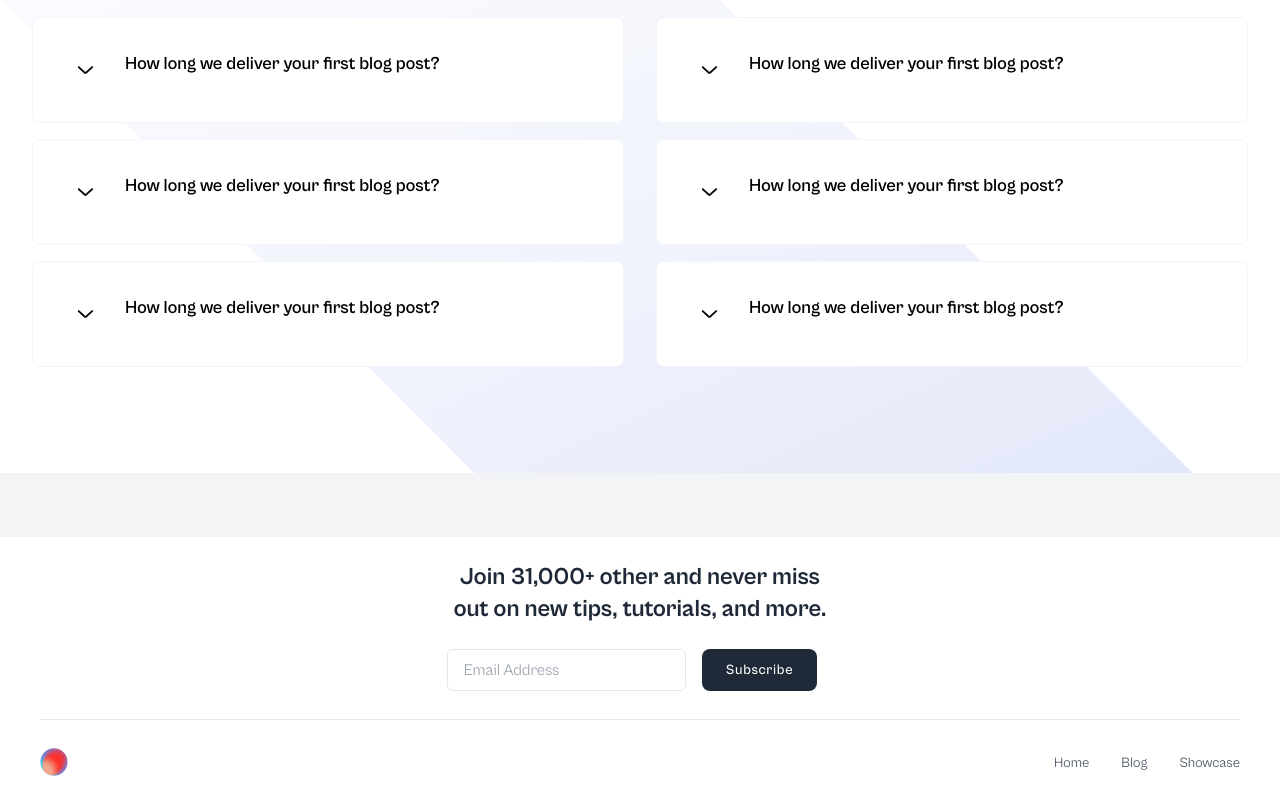
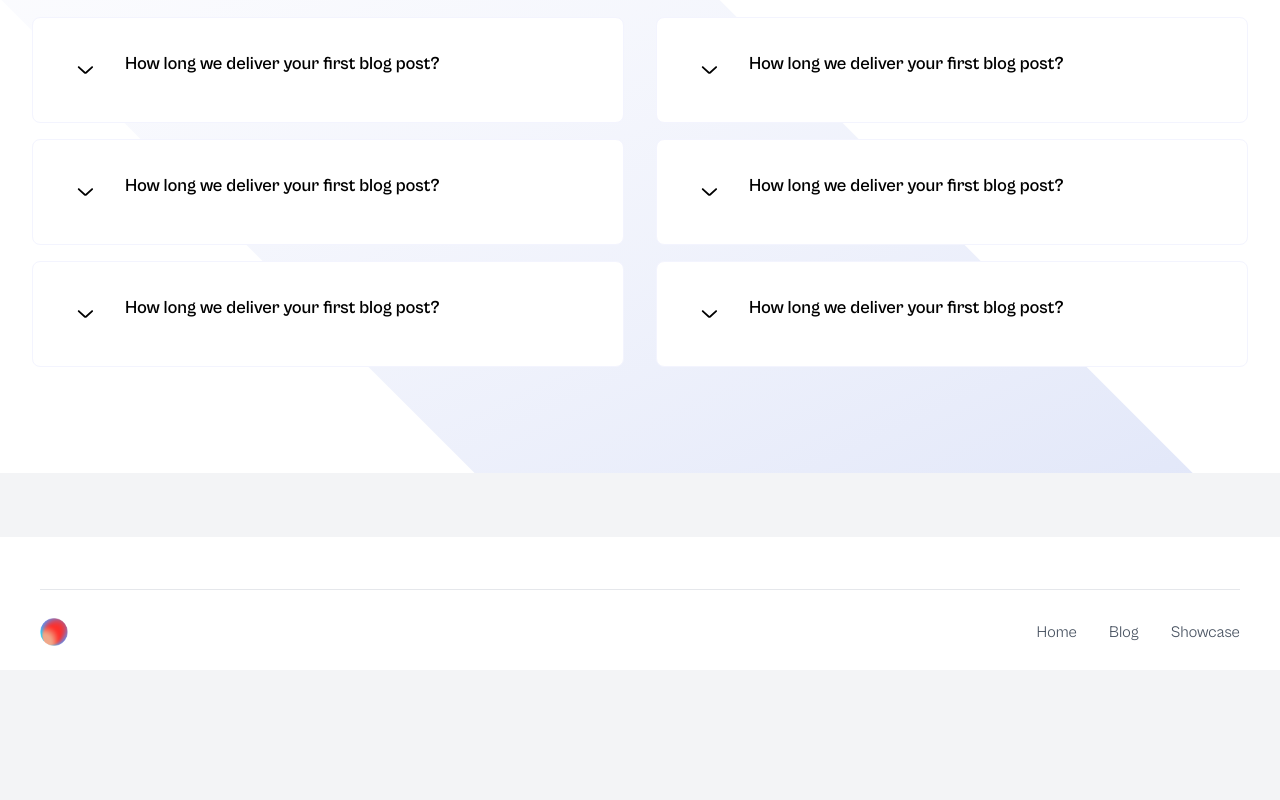
Before and after one commit to codingwebsa/knockbot-2.0, a Next.js app: page / in a window 1280 px wide. Shown: the part 4420-5220 px from the top of the page. After the commit the page ends 5090 px from the top, so only its background shows below. Built offline with nearby package versions, Linux system fonts and the light colour scheme.

Commit message:
changed footer

```diff
--- a/src/components/footer.tsx
+++ b/src/components/footer.tsx
@@ -5,24 +5,6 @@ export default function Footer() {
   return (
     <footer className="flex justify-center px-4 mt-16 text-gray-800 bg-white">
       <div className="container px-6 py-6">
-        <h1 className="text-lg font-bold text-center lg:text-2xl">
-          Join 31,000+ other and never miss <br /> out on new tips, tutorials,
-          and more.
-        </h1>
-
-        <div className="flex flex-col justify-center mx-auto mt-6 space-y-3 md:space-y-0 md:flex-row">
-          <input
-            id="email"
-            type="text"
-            className="px-4 py-2 text-gray-700 bg-white border rounded-md focus:border-blue-400 focus:outline-none focus:ring focus:ring-opacity-40 focus:ring-blue-300"
-            placeholder="Email Address"
-          />
-
-          <button className="w-full px-6 py-2.5 text-sm font-medium tracking-wider text-white transition-colors duration-300 transform md:w-auto md:mx-4 focus:outline-none bg-gray-800 rounded-lg hover:bg-gray-700 focus:ring focus:ring-gray-300 focus:ring-opacity-80">
-            Subscribe
-          </button>
-        </div>
-
         <hr className="h-px bg-gray-200 border-none my-7" />
 
         <div className="flex flex-col items-center justify-between md:flex-row">
@@ -40,19 +22,19 @@ export default function Footer() {
             <div className="-mx-4">
               <Link
                 href="/"
-                className="px-4 text-sm text-gray-600 transition-colors duration-300 hover:text-blue-500 hover:underline"
+                className="px-4 text-base text-gray-600 transition-colors duration-300 hover:text-blue-500 hover:underline"
               >
                 Home
               </Link>
               <Link
                 href="/blog"
-                className="px-4 text-sm text-gray-600 transition-colors duration-300 hover:text-blue-500 hover:underline"
+                className="px-4 text-base text-gray-600 transition-colors duration-300 hover:text-blue-500 hover:underline"
               >
                 Blog
               </Link>
               <Link
                 href="/showcase"
-                className="px-4 text-sm text-gray-600 transition-colors duration-300 hover:text-blue-500 hover:underline"
+                className="px-4 text-base text-gray-600 transition-colors duration-300 hover:text-blue-500 hover:underline"
               >
                 Showcase
               </Link>
```
